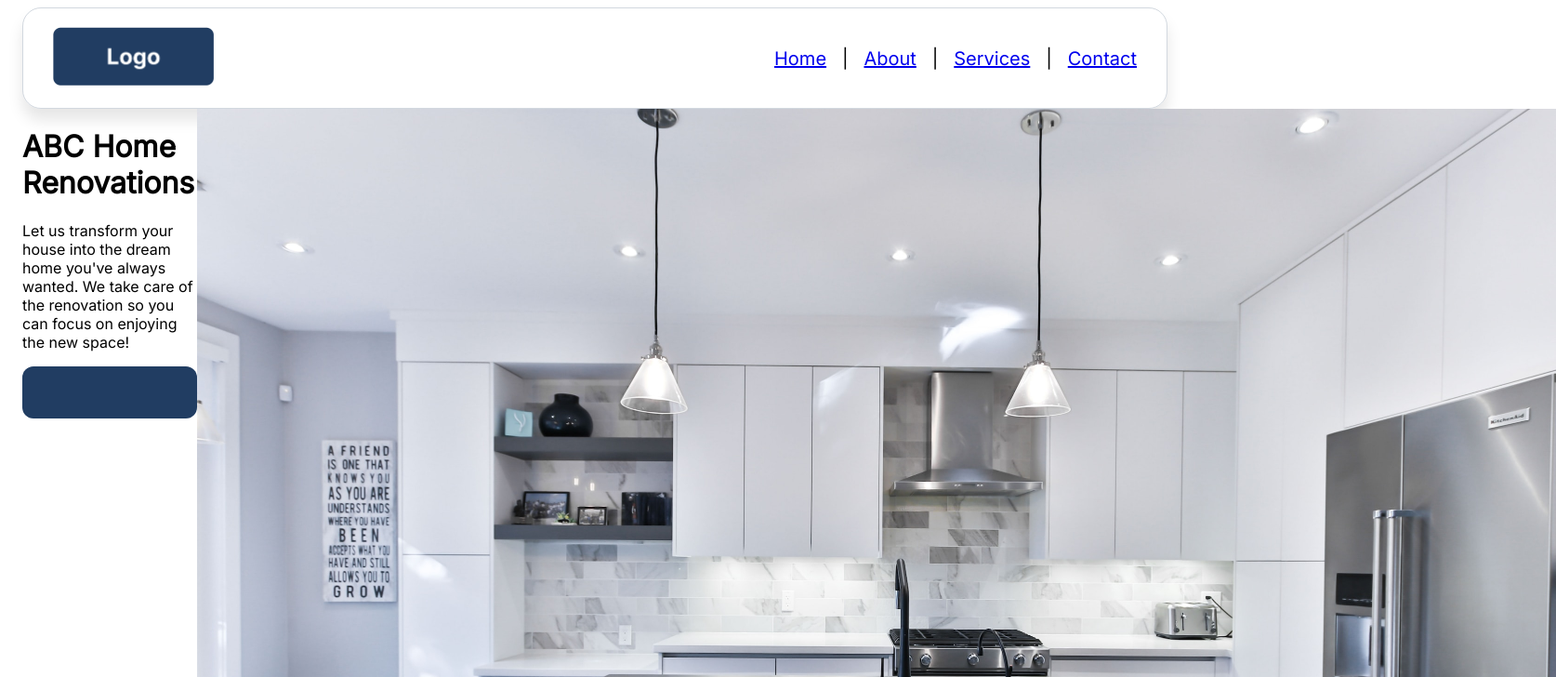
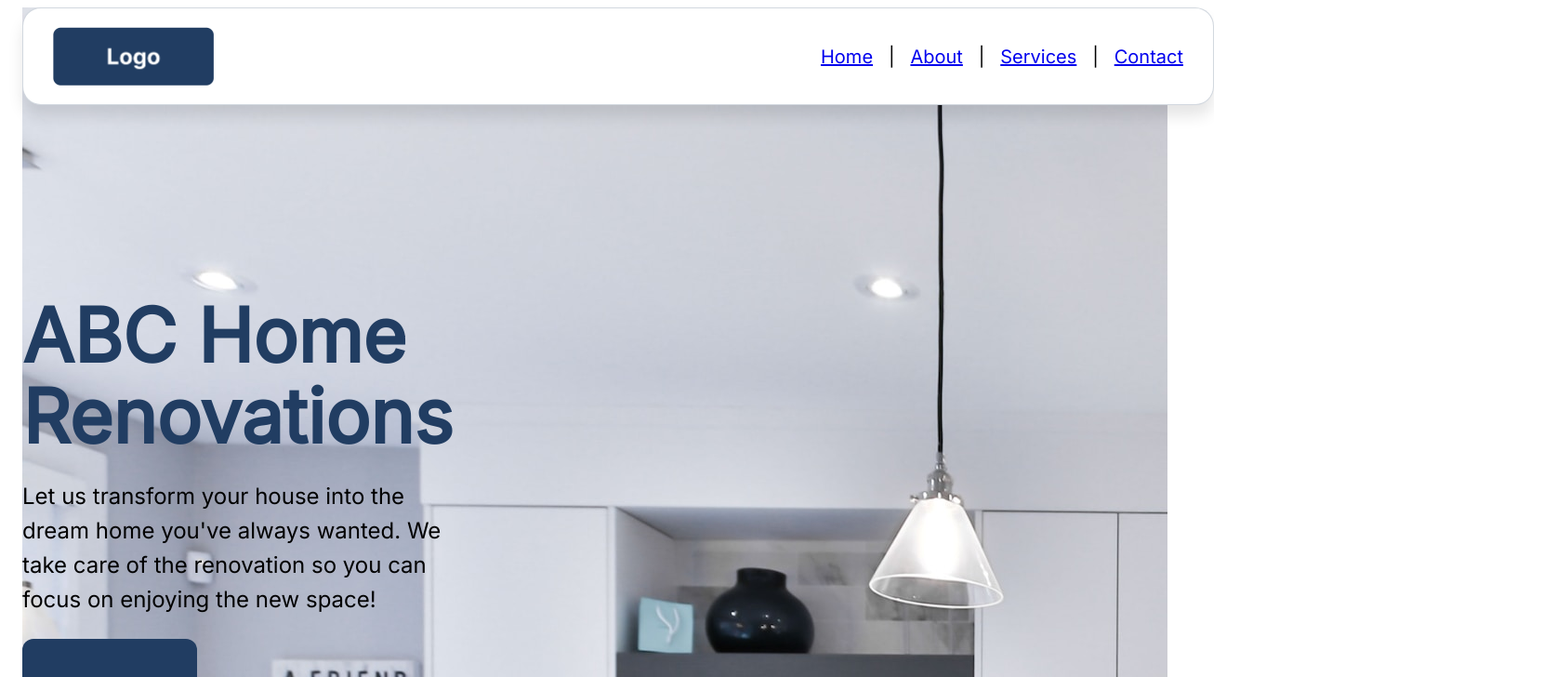
Before and after one commit to nathanielhf/loft17-exercise, a Nuxt app in the folder abc-home-renos/: page / in a window 1280 px wide. Shown: the top 728 px of the page at 93% size, 1674 px wide, since content can reach past the window. Built offline with nearby package versions, Linux system fonts and the light colour scheme.

Commit message:
fixed navbar - nuxtlink around logo adding 4px

```diff
--- a/abc-home-renos/assets/main.css
+++ b/abc-home-renos/assets/main.css
@@ -9,7 +9,7 @@
 
 @font-face {
   font-family: 'Inter', sans-serif;
-  src: url('https://fonts.googleapis.com/css2?family=Inter&display=swap');;
+  src: url('https://fonts.googleapis.com/css2?family=Inter:wght@400;700&display=swap');;
 }
 
 .page-wrapper {
--- a/abc-home-renos/components/ButtonMenu.vue
+++ b/abc-home-renos/components/ButtonMenu.vue
@@ -1,4 +1,5 @@
 <template>
+  <div style="height: 139px">
     <div class="button-menu">
       <div class="six-column">
         <Button class="abc-grey" />
@@ -7,6 +8,7 @@
         <Button class="abc-grey" />
         <Button class="abc-grey" />
         <Button class="abc-grey" />
+      </div>
     </div>
   </div>
 </template>
--- a/abc-home-renos/components/Hero.vue
+++ b/abc-home-renos/components/Hero.vue
@@ -1,17 +1,39 @@
 <template>
-  <div class="two-columns">
+  <div class="hero" >
     <div class="hero-text">
       <h1>ABC Home Renovations</h1>
       <p>Let us transform your house into the dream home you've always wanted. We take care of the renovation so you can focus on enjoying the new space!</p>
       <Button class="abc-blue"/>
     </div>
-    <div class="hero-image">
-      <img src="@/assets/images/abc-hero.jfif">
-    </div>
   </div>
 </template>
 
 <style scoped>
+.hero {
+  background-image: url("@/assets/images/abc-hero.jfif");
+  height: 990px;
+  align-items: center;
+  display: flex;
+}
+.hero-text {
+  width: 486px;
+}
+.hero-text h1 {
+  font-size: 80px;
+  font-weight: 700;
+  line-height: 87px;
+  letter-spacing: 0em;
+  text-align: left;
+  color: rgba(33, 61, 98, 1);
+  margin-bottom: 0;
+}
+.hero-text p {
+  font-size: 24px;
+  font-weight: 400;
+  line-height: 37px;
+  letter-spacing: 0em;
+  text-align: left;
+}
 .hero-image img {
   width: 1462px;
   height: 990px
--- a/abc-home-renos/components/Logo.vue
+++ b/abc-home-renos/components/Logo.vue
@@ -6,5 +6,6 @@
 img {
   width: 173px;
   height: 63px;
+  display: block;
 }
 </style>
--- a/abc-home-renos/components/Nav.vue
+++ b/abc-home-renos/components/Nav.vue
@@ -1,5 +1,6 @@
 <template>
-  <nav class="nav-bar">
+  <nav class="navbar">
+    <div class="navbar-content">
       <NuxtLink to="/"><Logo /></NuxtLink>
       <div class="nav-links">
         <NuxtLink to="/">Home</NuxtLink>|
@@ -7,18 +8,24 @@
         <NuxtLink to="/services">Services</NuxtLink>|
         <NuxtLink to="/contact">Contact</NuxtLink>
       </div>
+    </div>
   </nav>
 </template>
 
 <style scoped>
 
-.nav-bar {
+.navbar {
   border-radius: 20px;
   border: 1px solid rgba(33, 61, 98, 0.2);
+  box-shadow: 0px 12px 16px 0px rgba(0, 0, 0, 0.1);
+  position: absolute;
+  width: 1280px;
+  background-color: #FFFFFF;
+}
+.navbar-content {
   display: flex;
   justify-content: space-between;
   padding: 20px 32px;
-  box-shadow: 0px 12px 16px 0px rgba(0, 0, 0, 0.1);
 }
 
 .nav-links {
```
Lines whose indentation alone changed are shown as unchanged.
